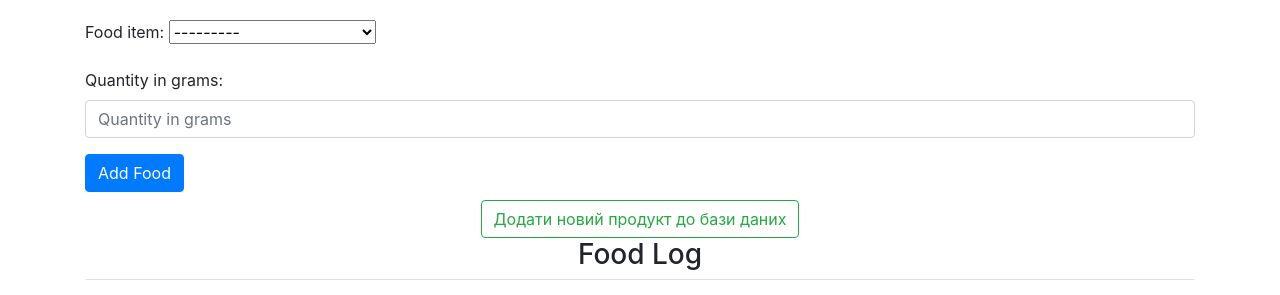
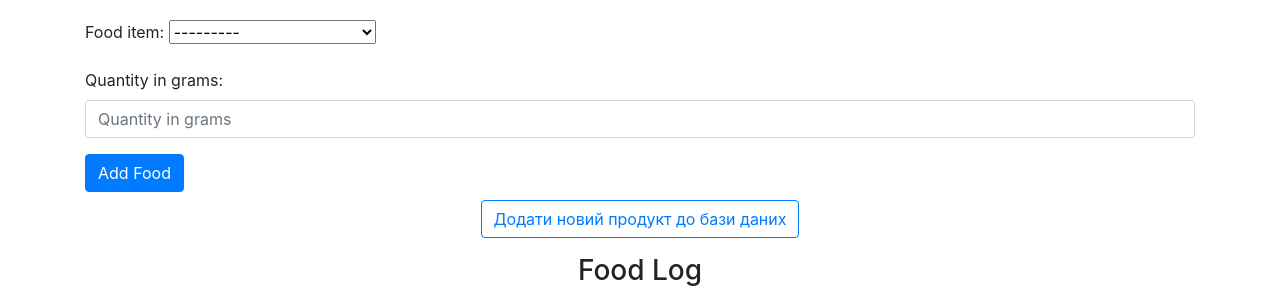
Before and after one commit to OwenZhak/calorietracker, a Django app: page / in a window 1280 px wide. Shown: the part 270-565 px from the top of the page. Run offline with Django 3.2, Linux system fonts and the light colour scheme; a user stored in the database is signed in; data comes from the database, SQL or seed files in the repository; both versions use the stored data as it was after the commit; some libraries are stand-ins or nearby versions.

Commit message:
some stylistic

```diff
--- a/DjangoWebProject1/app/templates/app/log_food.html
+++ b/DjangoWebProject1/app/templates/app/log_food.html
@@ -49,12 +49,12 @@
             <button type="submit" class="btn btn-primary">Add Food</button>
         </form>
         <div class="text-center mt-2">
-            <a href="{% url 'submit_food' %}" class="btn btn-outline-success">
+            <a href="{% url 'submit_food' %}" class="btn btn-outline-primary">
                 <i class="fas fa-plus"></i> Додати новий продукт до бази даних
             </a>
         </div>
 
-        <h3 class="text-center mt-4">Food Log</h3>
+        <h3 class="text-center mt-3">Food Log</h3>
 
         <table class="table food-log-table">
             <colgroup>
--- a/DjangoWebProject1/app/templates/app/review_foods.html
+++ b/DjangoWebProject1/app/templates/app/review_foods.html
@@ -16,6 +16,7 @@
                         <p>Білки: {{ item.proteins_per_100g }}г/100г</p>
                         <p>Вуглеводи: {{ item.carbohydrates_per_100g }}г/100г</p>
                         <p>Жири: {{ item.fats_per_100g }}г/100г</p>
+                        <p>Жири: {{ item.id }}</p>
                     </div>
                     <p class="text-muted">Додав: {{ item.submitted_by.username }}</p>
                     <p class="mt-3">Чи виглядають ці значення логічними?</p>
```
Also changed, not shown: DjangoWebProject1/db.sqlite3.
